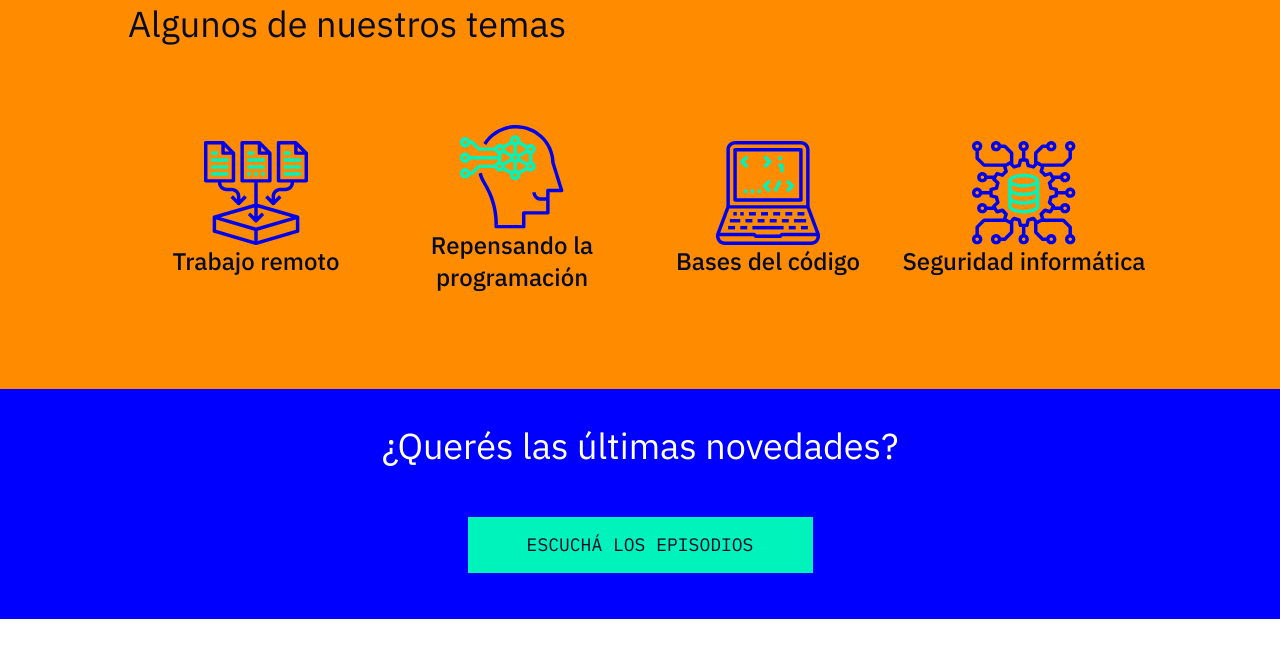
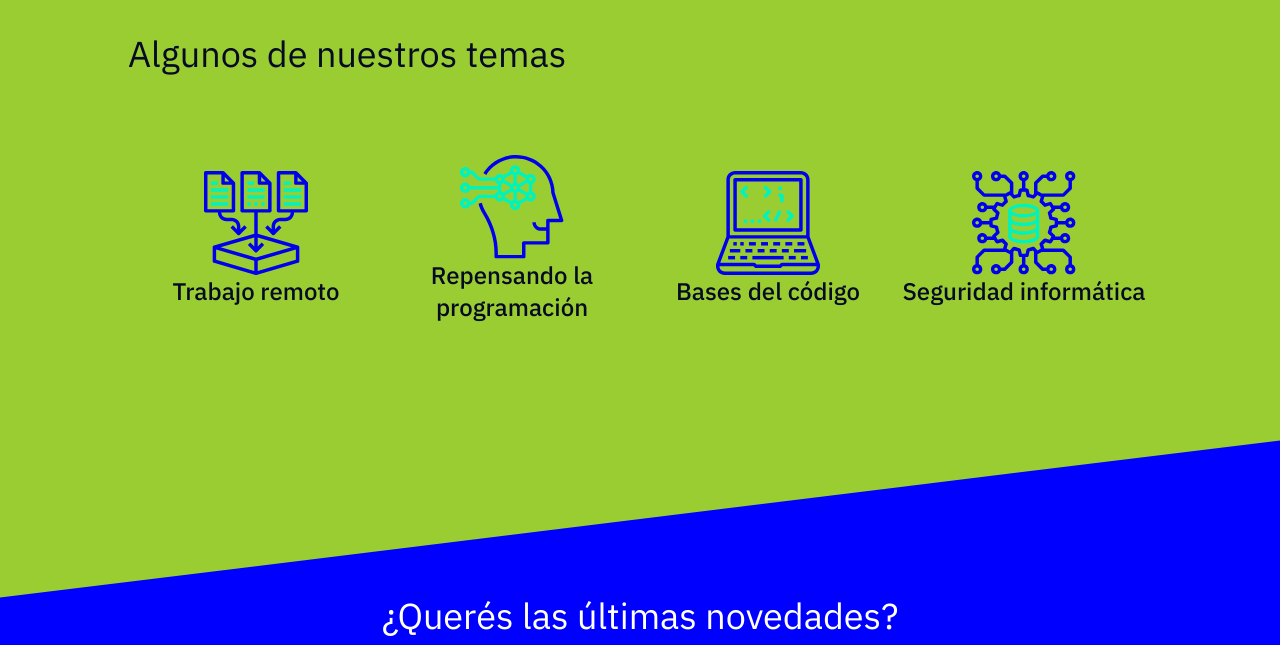
Before and after one commit to shimapi/Acamica, a plain HTML site: page index.html in a window 1280 px wide. Shown: the part 2054-2699 px from the top of the page. Drawn offline with Linux system fonts and the light colour scheme.

Commit message:
fondo azul

```diff
--- a/index.html
+++ b/index.html
@@ -29,7 +29,8 @@
     </header>
     <main>
         <a name="episodios"></a>
-        <div class="episodios bg-blue">
+        <section class="episodios">
+            <div class="bg-blue"></div>
             <h2 class="white">Episodios</h2>
             <div>
                 <iframe src="https://open.spotify.com/embed/episode/2SVbyeh5XNyFXzW8I5UBVC" width="100%" frameBorder="0" allowtransparency="true" allow="encrypted-media"></iframe>
@@ -37,7 +38,7 @@
                 <iframe src="https://open.spotify.com/embed/episode/5e1bnrOR9siYGa6W23YNog" width="100%" frameBorder="0" allowtransparency="true" allow="encrypted-media"></iframe>
                 <iframe src="https://open.spotify.com/embed/episode/1Y2nvQjHafXofOu45g8Yu6" width="100%" frameBorder="0" allowtransparency="true" allow="encrypted-media"></iframe>
             </div>
-        </div>
+        </section>
 
         <a name="nosotros"></a>
         <div class="nosotros">
@@ -92,9 +93,10 @@
             </div>
         </div>
     </main>
-    <footer class="bg-blue">
+    <footer>
         <div class="novedades">
-            <div class="big bg-blue flex">
+            <div class="bg-blue"></div>
+            <div class="big">
                 <h2 class="white">¿Querés las últimas novedades?</h2>
 
                 <button name="conoce" onclick="location.href='#episodios'">Escuchá los episodios</button>
--- a/styles.css
+++ b/styles.css
@@ -4,7 +4,6 @@
     padding: 0;
 }
 body{
-    background-color: darkorange;
     font-family: 'IBM Plex Mono', monospace;
     color: #060A24;
 }
@@ -84,6 +83,52 @@ main .episodios iframe{
     margin: 5px 0;
     max-width: 594px;
 }
+main .episodios{
+    position: relative;
+    margin-top: 30px;
+}
+main .episodios .bg-blue{
+      /* Absolute position */
+      left: 0px;
+      position: absolute;
+      top: -30px;
+      padding-top: 50px;
+
+      /* Take full size */
+      height: 130%;
+      width: 100%;
+
+      /* Create diagonal sides */
+      transform: skewY(-7deg);
+
+      /* Background color */
+      background-color: #0000FF;
+
+      /* Displayed under the main content */
+      z-index: -1;
+}
+.novedades .bg-blue{
+
+          /* Absolute position */
+          left: 0px;
+          position: absolute;
+          top: 100px;
+          padding-top: 50px;
+
+          /* Take full size */
+          height: 140%;
+          width: 100%;
+
+          /* Create diagonal sides */
+          transform: skewY(-7deg);
+
+          /* Background color */
+          background-color: #0000FF;
+
+          /* Displayed under the main content */
+          z-index: -1;
+}
+
 .nosotros > div{
     display: flex;
     flex-direction: column;
@@ -100,6 +145,7 @@ main .episodios iframe{
     display: flex;
     flex-direction: column;
     justify-content: center;
+    position: relative;
 }
 .novedades > div {
     display: flex;
@@ -108,6 +154,12 @@ main .episodios iframe{
     text-align: center;
     align-items: center;
 }
+
+
+.novedades .big{
+    padding-top: 100px;
+}
+
 header p{
     margin-top: 25px;
 }
@@ -145,6 +197,9 @@ header p{
     display: flex;
     justify-content: flex-end;
 }
+footer{
+    overflow: hidden;
+}
 footer .big h2{
     width: 200px;
     text-align: center;
@@ -176,8 +231,8 @@ footer .barra .redes a{
 
 
 @media screen and (min-width: 680px) {
-     /* body{background-color: yellowgreen;}
-   header, main, footer{
+      body{background-color: yellowgreen;}
+  /* header, main, footer{
         padding:100px;
     }*/
     h1{font-size: 64px;}
@@ -217,11 +272,14 @@ footer .barra .redes a{
 
     .novedades .big h2{
         width: 80%;
+        margin-top: 60px;
     }
     .novedades button{
         width: 345px;
     }
-
+    footer{
+        height: 450px;
+    }
     footer .barra{
         flex-direction: row;
         justify-content: space-between;
```
